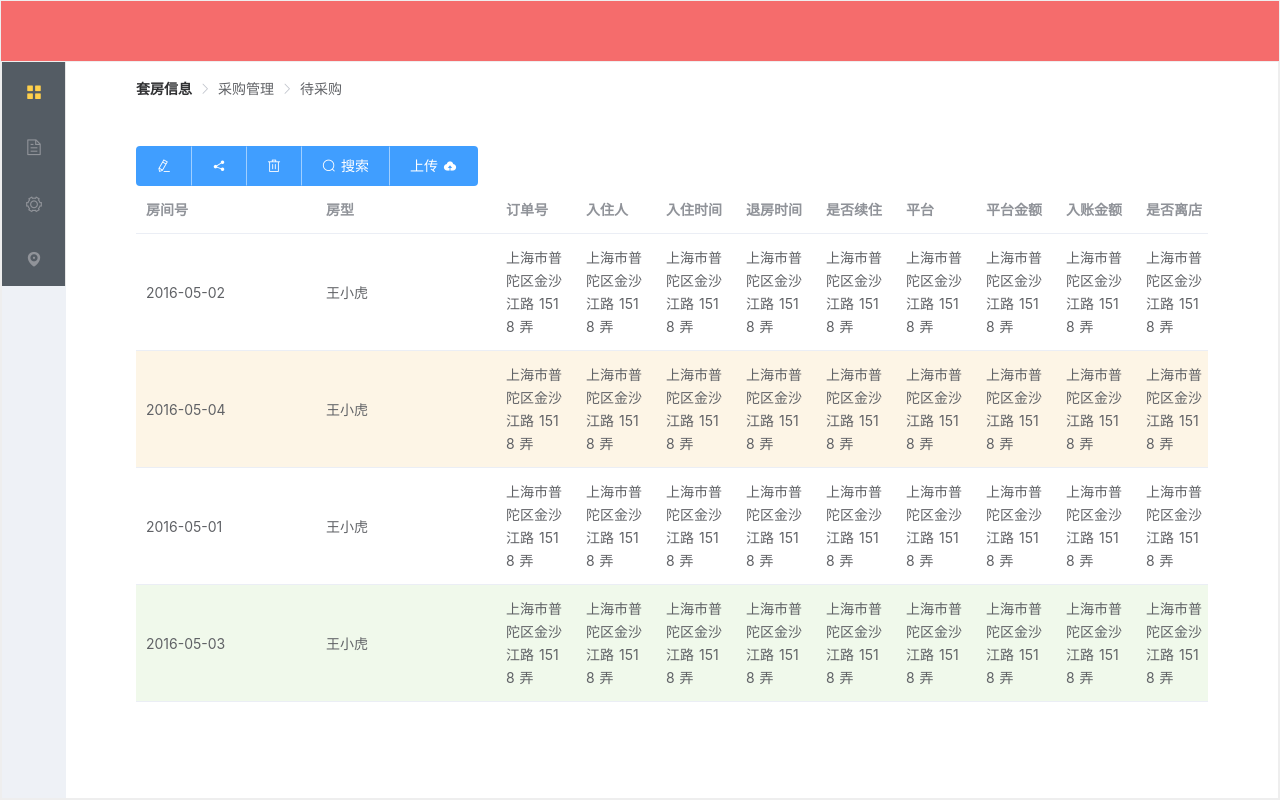
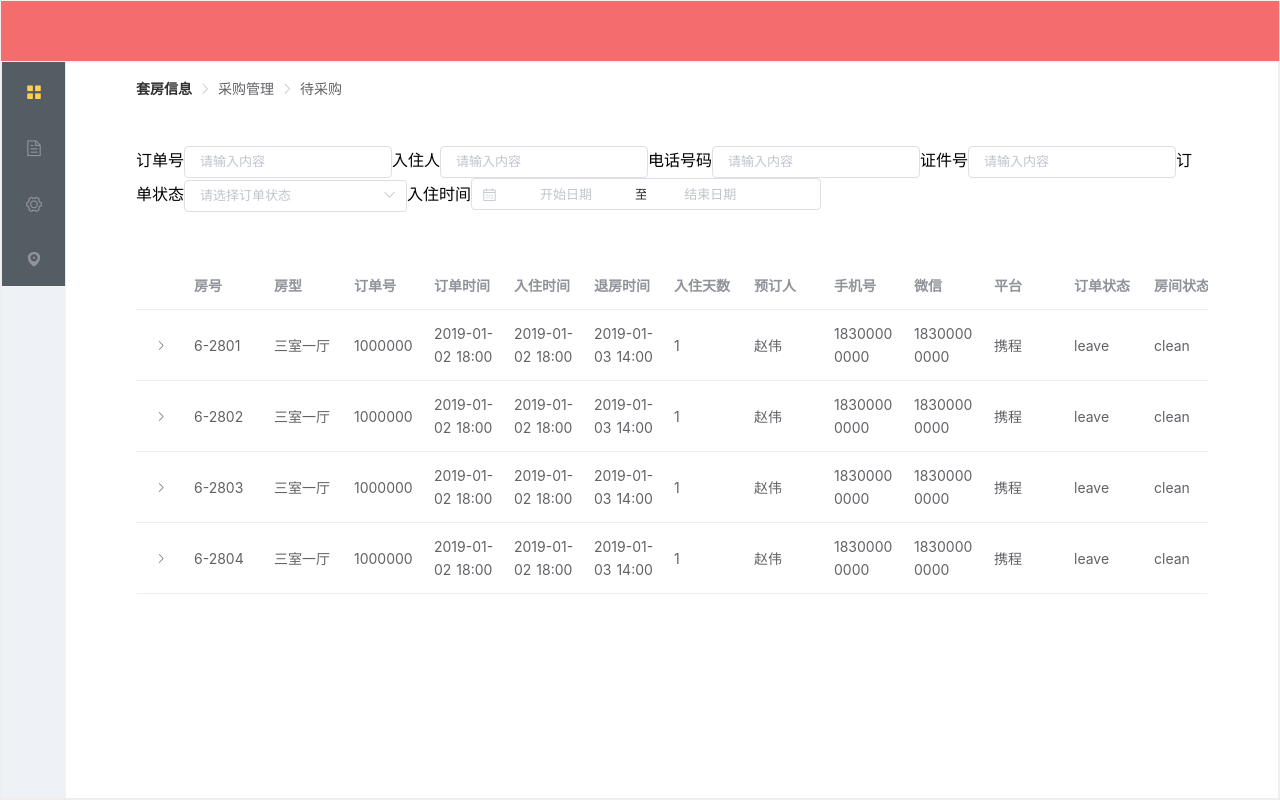
Before and after one commit to wutingting1993/doudou-web, a Nuxt app: page /order in a window 1280 px wide. Built offline with nearby package versions, Linux system fonts and the light colour scheme.

Commit message:
add order table

```diff
--- a/components/Left.vue
+++ b/components/Left.vue
@@ -17,8 +17,10 @@
           <span slot="title">Dashboard</span></a>
       </el-menu-item>
       <el-menu-item index="2">
-        <i class="el-icon-document"></i>
-        <span slot="title">订单信息</span>
+        <a href="/order">
+          <i class="el-icon-document"></i>
+          <span slot="title">订单信息</span>
+        </a>
       </el-menu-item>
       <el-menu-item index="3">
         <a href="/platform">
--- a/components/RoomConfigurationDetailPop.vue
+++ b/components/RoomConfigurationDetailPop.vue
@@ -39,8 +39,7 @@
                        :prop="item.field"
                        :label="item.title"
                        v-bind:key="item.field"
-                       fixed="left"
-                       :formatter='formatterLabels'>
+                       fixed="left">
         <template slot-scope="scope">
           <div v-html="formatterLabels(scope.row, scope.column)"></div>
         </template>
--- a/components/SetRoomConfigurationsPop.vue
+++ b/components/SetRoomConfigurationsPop.vue
@@ -53,8 +53,7 @@
                        :prop="item.field"
                        :label="item.title"
                        v-bind:key="item.field"
-                       fixed="left"
-                       :formatter='formatterLabels'>
+                       fixed="left">
         <template slot-scope="scope">
           <div v-html="formatterLabels(scope.row, scope.column)"></div>
         </template>
--- /dev/null
+++ b/mock/getOrderList.json
@@ -0,0 +1,90 @@
+[
+  {
+    "orderId": "1000000",
+    "orderTime": "2019-01-02 18:00",
+    "roomNo": "6-2801",
+    "type": "三室一厅",
+    "checkInTime": "2019-01-02 18:00",
+    "leaveTime": "2019-01-03 14:00",
+    "days": 1,
+    "orderName": "赵伟",
+    "customerNum": 3,
+    "customerNames": "张三，李四，王五",
+    "idCard": "510XXXXXXXXXXXXXXXXXX",
+    "telPhone": "18300000000",
+    "weChat": "18300000000",
+    "platform": "携程",
+    "platformRate": 15,
+    "platformMoney": 45,
+    "salePrice": 300,
+    "income": 255,
+    "status": "leave",
+    "cleanStatus": "clean"
+  },
+  {
+    "orderId": "1000000",
+    "orderTime": "2019-01-02 18:00",
+    "roomNo": "6-2802",
+    "type": "三室一厅",
+    "checkInTime": "2019-01-02 18:00",
+    "leaveTime": "2019-01-03 14:00",
+    "days": 1,
+    "orderName": "赵伟",
+    "customerNum": 3,
+    "customerNames": "张三，李四，王五",
+    "idCard": "510XXXXXXXXXXXXXXXXXX",
+    "telPhone": "18300000000",
+    "weChat": "18300000000",
+    "platform": "携程",
+    "platformRate": 15,
+    "platformMoney": 45,
+    "salePrice": 300,
+    "income": 255,
+    "status": "leave",
+    "cleanStatus": "clean"
+  },
+  {
+    "orderId": "1000000",
+    "orderTime": "2019-01-02 18:00",
+    "roomNo": "6-2803",
+    "type": "三室一厅",
+    "checkInTime": "2019-01-02 18:00",
+    "leaveTime": "2019-01-03 14:00",
+    "days": 1,
+    "orderName": "赵伟",
+    "customerNum": 3,
+    "customerNames": "张三，李四，王五",
+    "idCard": "510XXXXXXXXXXXXXXXXXX",
+    "telPhone": "18300000000",
+    "weChat": "18300000000",
+    "platform": "携程",
+    "platformRate": 15,
+    "platformMoney": 45,
+    "salePrice": 300,
+    "income": 255,
+    "status": "leave",
+    "cleanStatus": "clean"
+  },
+  {
+    "orderId": "1000000",
+    "orderTime": "2019-01-02 18:00",
+    "roomNo": "6-2804",
+    "type": "三室一厅",
+    "checkInTime": "2019-01-02 18:00",
+    "leaveTime": "2019-01-03 14:00",
+    "days": 1,
+    "orderName": "赵伟",
+    "customerNum": 3,
+    "customerNames": "张三，李四，王五",
+    "idCard": "510XXXXXXXXXXXXXXXXXX",
+    "telPhone": "18300000000",
+    "weChat": "18300000000",
+    "platform": "携程",
+    "platformRate": 15,
+    "platformMoney": 45,
+    "salePrice": 300,
+    "income": 255,
+    "status": "leave",
+    "cleanStatus": "clean"
+  }
+]
--- /dev/null
+++ b/mock/orderFields.json
@@ -0,0 +1,62 @@
+[
+  {
+    "field": "roomNo",
+    "title": "房号"
+  },
+  {
+    "field": "type",
+    "title": "房型"
+  },
+  {
+    "field": "orderId",
+    "title": "订单号"
+  },
+  {
+    "field": "orderTime",
+    "title": "订单时间"
+  },
+  {
+    "field": "checkInTime",
+    "title": "入住时间"
+  },
+  {
+    "field": "leaveTime",
+    "title": "退房时间"
+  },
+  {
+    "field": "days",
+    "title": "入住天数"
+  },
+  {
+    "field": "orderName",
+    "title": "预订人"
+  },
+  {
+    "field": "telPhone",
+    "title": "手机号"
+  },
+  {
+    "field": "weChat",
+    "title": "微信"
+  },
+  {
+    "field": "platform",
+    "title": "平台"
+  },
+  {
+    "field": "status",
+    "title": "订单状态"
+  },
+  {
+    "field": "cleanStatus",
+    "title": "房间状态"
+  },
+  {
+    "field": "payStatus",
+    "title": "支付状态"
+  },
+  {
+    "field": "comment",
+    "title": "备注"
+  }
+]
--- /dev/null
+++ b/mock/orderTableHeaders.json
@@ -0,0 +1,94 @@
+[
+  {
+    "field": "roomNo",
+    "title": "房号"
+  },
+  {
+    "field": "type",
+    "title": "房型"
+  },
+  {
+    "field": "orderId",
+    "title": "订单号"
+  },
+  {
+    "field": "orderTime",
+    "title": "订单时间"
+  },
+  {
+    "field": "checkInTime",
+    "title": "入住时间"
+  },
+  {
+    "field": "leaveTime",
+    "title": "里店时间"
+  },
+  {
+    "field": "days",
+    "title": "入住天数"
+  },
+  {
+    "field": "orderName",
+    "title": "预订人"
+  },
+  {
+    "field": "customerNum",
+    "title": "入住人数"
+  },
+  {
+    "field": "customerNames",
+    "title": "入住人"
+  },
+  {
+    "field": "idCard",
+    "title": "证件号"
+  },
+  {
+    "field": "telPhone",
+    "title": "手机号"
+  },
+  {
+    "field": "weChat",
+    "title": "微信"
+  },
+  {
+    "field": "platform",
+    "title": "平台"
+  },
+  {
+    "field": "platformRate",
+    "title": "平台费率"
+  },
+  {
+    "field": "platformMoney",
+    "title": "平台提成"
+  },
+  {
+    "field": "salePrice",
+    "title": "出售价格"
+  },
+  {
+    "field": "income",
+    "title": "收入"
+  },
+  {
+    "field": "status",
+    "title": "订单状态"
+  },
+  {
+    "field": "cleanStatus",
+    "title": "房间状态"
+  },
+  {
+    "field": "deposit",
+    "title": "押金"
+  },
+  {
+    "field": "payStatus",
+    "title": "支付状态"
+  },
+  {
+    "field": "comment",
+    "title": "备注"
+  }
+]
--- a/pages/index.vue
+++ b/pages/index.vue
@@ -46,7 +46,6 @@
         border
         show-summary
         :summary-method="getSummaries"
-        :cell-class-name="tableColClassName"
         :span-method="arraySpanMethod"
         class="default-table"
         @cell-click="dialogTableVisible = true">
@@ -60,7 +59,6 @@
             </div>
             <div v-else-if="item.field === 'type'" v-html="scope.row[item.field]" style="min-height: 59px"></div>
             <div v-else @click="dialogTableVisible = true" v-text=" "></div>
-
           </template>
         </el-table-column>
       </el-table>
@@ -162,25 +160,6 @@
         return indexAutoComplate;
       }
       ,
-      tableRowClassName({row, rowIndex}) {
-        if (rowIndex === 0) {
-          return 'warning-row';
-        }
-        return '';
-      }
-      ,
-      tableColClassName({row, column, rowIndex, columnIndex}) {
-        if (columnIndex !== 0 && row[column.property]) {
-          var status = this.showData[rowIndex][column.property].status;
-          if (status === 'leave') {
-            return 'leave-cell';
-          } else if (status === 'check-in') {
-            return 'check-in-cell';
-          }
-          return 'default-cell';
-        }
-      }
-      ,
       arraySpanMethod({row, column, rowIndex, columnIndex}) {
         if (columnIndex !== 0 && row[column.property]) {
           var spanCols = this.showData[rowIndex][column.property].colSpan;
@@ -206,7 +185,7 @@
 </script>
 
 <style>
-  @import "~/assets/css/default.css";
+  @import "../assets/css/default.css";
 
   .demo-block-control {
     border-top: 1px solid #eaeefb;
--- a/pages/order.vue
+++ b/pages/order.vue
@@ -1,106 +1,124 @@
 <template>
   <div>
     <div class="container">
-      <el-button-group>
-        <el-button type="primary" icon="el-icon-edit"></el-button>
-        <el-button type="primary" icon="el-icon-share"></el-button>
-        <el-button type="primary" icon="el-icon-delete"></el-button>
-        <el-button type="primary" icon="el-icon-search">搜索</el-button>
-        <el-button type="primary">上传<i class="el-icon-upload el-icon--right"></i></el-button>
-      </el-button-group>
-      <div style="align-items: center">
-        <el-table
-          :data="tableData"
-          style="width: 100%"
-          :row-class-name="tableRowClassName">
-          <el-table-column
-            prop="date"
-            label="房间号"
-            width="180">
-          </el-table-column>
-          <el-table-column
-            prop="name"
-            label="房型"
-            width="180">
-          </el-table-column>
-          <el-table-column
-            prop="address"
-            label="订单号">
-          </el-table-column>
-          <el-table-column
-            prop="address"
-            label="入住人">
-          </el-table-column>
-          <el-table-column
-            prop="address"
-            label="入住时间">
-          </el-table-column>
-          <el-table-column
-            prop="address"
-            label="退房时间">
-          </el-table-column>
-          <el-table-column
-            prop="address"
-            label="是否续住">
-          </el-table-column>
-          <el-table-column
-            prop="address"
-            label="平台">
-          </el-table-column>
-          <el-table-column
-            prop="address"
-            label="平台金额">
-          </el-table-column>
-          <el-table-column
-            prop="address"
-            label="入账金额">
-          </el-table-column>
-          <el-table-column
-            prop="address"
-            label="是否离店">
-          </el-table-column>
-          <el-table-column
-            prop="address"
-            label="是否打扫">
-          </el-table-column>
-        </el-table>
+      <div class="block" style="padding-bottom: 50px">
+        <el-row class="demo-autocomplete">
+          <span class="demonstration">订单号</span>
+          <el-autocomplete
+            class="inline-input"
+            size="small"
+            :fetch-suggestions="querySearch"
+            placeholder="请输入内容"
+            @select="handleSelect">
+          </el-autocomplete>
+
+          <span class="demonstration">入住人</span>
+          <el-autocomplete
+            class="inline-input"
+            size="small"
+            :fetch-suggestions="querySearch"
+            placeholder="请输入内容"
+            @select="handleSelect">
+          </el-autocomplete>
+
+          <span class="demonstration">电话号码</span>
+          <el-autocomplete
+            class="inline-input"
+            size="small"
+            :fetch-suggestions="querySearch"
+            placeholder="请输入内容"
+            @select="handleSelect">
+          </el-autocomplete>
+
+          <span class="demonstration">证件号</span>
+          <el-autocomplete
+            class="inline-input"
+            size="small"
+            :fetch-suggestions="querySearch"
+            placeholder="请输入内容"
+            @select="handleSelect">
+          </el-autocomplete>
+
+          <span class="demonstration">订单状态</span>
+          <el-select placeholder="请选择订单状态" size="small">
+            <el-option label="check in" value="1"></el-option>
+            <el-option label="check out" value="2"></el-option>
+          </el-select>
+
+          <span class="demonstration">入住时间</span>
+          <el-date-picker
+            size="small"
+            type="daterange"
+            unlink-panels
+            range-separator="至"
+            start-placeholder="开始日期"
+            end-placeholder="结束日期"
+            :picker-options="pickerOptions"
+            clearable
+            :default-time="['00:00:00', '23:59:59']">
+          </el-date-picker>
+
+        </el-row>
+
       </div>
+      <el-table
+        :data="tableData"
+        style="width: 100%">
+        <el-table-column type="expand">
+          <template slot-scope="props">
+            <el-form label-position="left" inline class="demo-table-expand">
+              <el-form-item v-for="item in allColumns"
+                            :prop="item.field"
+                            :label="item.title"
+                            v-bind:key="item.field">
+                <span v-text="props.row[item.field]"></span>
+              </el-form-item>
+            </el-form>
+          </template>
+        </el-table-column>
+
+        <el-table-column v-for="item in showColumns"
+                         :prop="item.field"
+                         :label="item.title"
+                         v-bind:key="item.field">
+        </el-table-column>
+      </el-table>
     </div>
   </div>
 </template>
 
 <script>
 
+  import commonMixin from '../mixins/common';
+
+  var rowData = require('../mock/getOrderList.json');
+  var allFields = require('../mock/orderTableHeaders.json');
+  var showFields = require('../mock/orderFields.json');
+  var indexAutoComplate = require('../mock/indexAutoComplate.json');
+
   export default {
-    methods: {
-      tableRowClassName({row, rowIndex}) {
-        if (rowIndex === 1) {
-          return 'warning-row';
-        } else if (rowIndex === 3) {
-          return 'success-row';
-        }
-        return '';
-      }
-    },
+    mixins: [commonMixin],
     data() {
       return {
-        tableData: [{
-          date: '2016-05-02',
-          name: '王小虎',
-          address: '上海市普陀区金沙江路 1518 弄',
-        }, {
-          date: '2016-05-04',
-          name: '王小虎',
-          address: '上海市普陀区金沙江路 1518 弄'
-        }, {
-          date: '2016-05-01',
-          name: '王小虎',
-          address: '上海市普陀区金沙江路 1518 弄',
-        }, {
-          date: '2016-05-03',
-          name: '王小虎',
-          address: '上海市普陀区金沙江路 1518 弄'
-        }]
+        searchValues: [],
+        tableData: [],
+        showColumns: [],
+        allColumns: []
+      }
+    }
+    ,
+    mounted() {
+      this.tableData = rowData;
+      this.showColumns = showFields;
+      this.allColumns = allFields;
+      this.searchValues = indexAutoComplate;
+    },
+    methods: {
+      querySearch(queryString, cb) {
+        var restaurants = this.searchValues;
+        var results = queryString ? restaurants.filter(this.createFilter(queryString)) : restaurants;
+        // 调用 callback 返回建议列表的数据
+        cb(results);
       }
     }
   }
@@ -108,4 +126,19 @@
 
 <style>
   @import "../assets/css/default.css";
+
+  .demo-table-expand {
+    font-size: 0;
+  }
+
+  .demo-table-expand label {
+    width: 90px;
+    color: #99a9bf;
+  }
+
+  .demo-table-expand .el-form-item {
+    margin-right: 0;
+    margin-bottom: 0;
+    width: 50%;
+  }
 </style>
```
